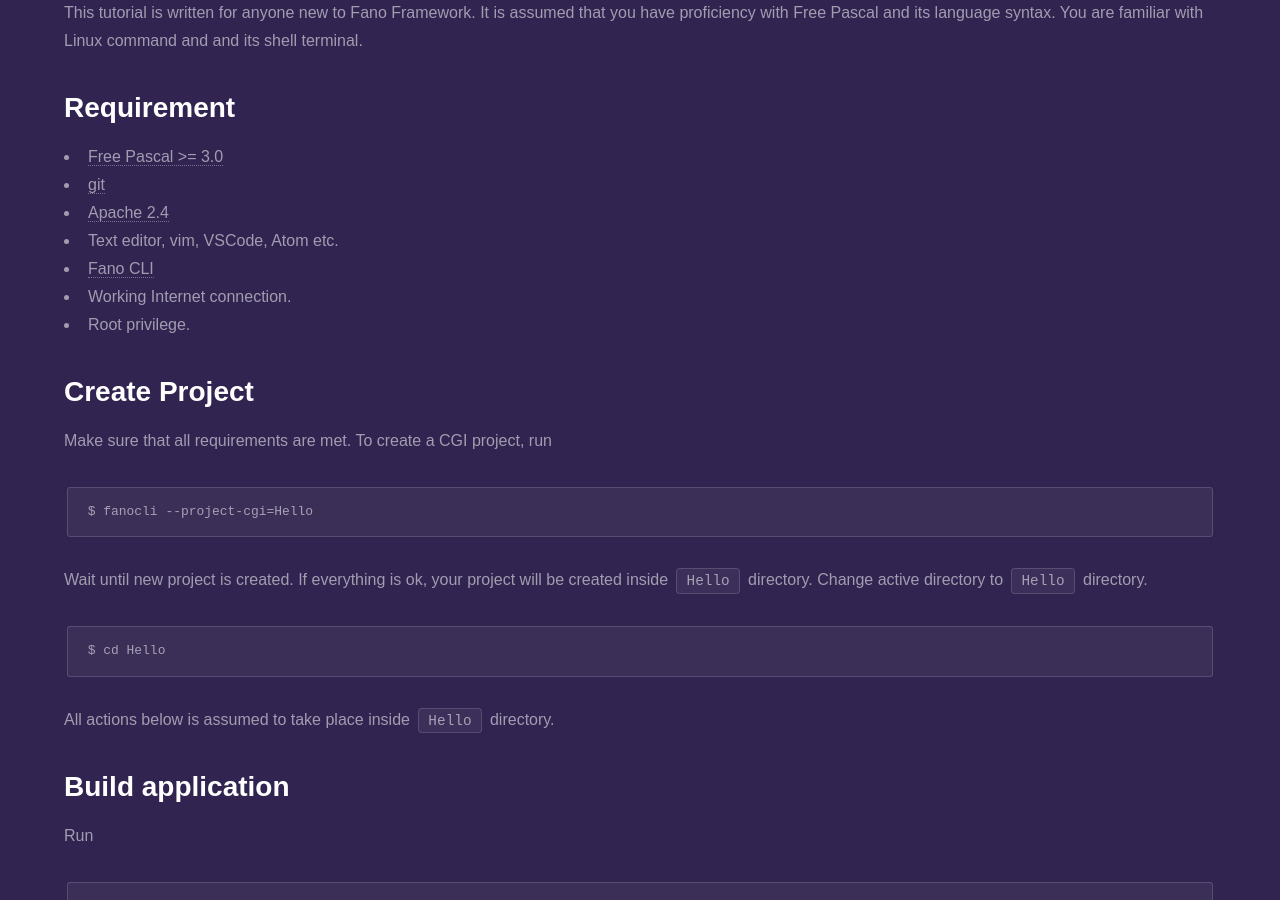
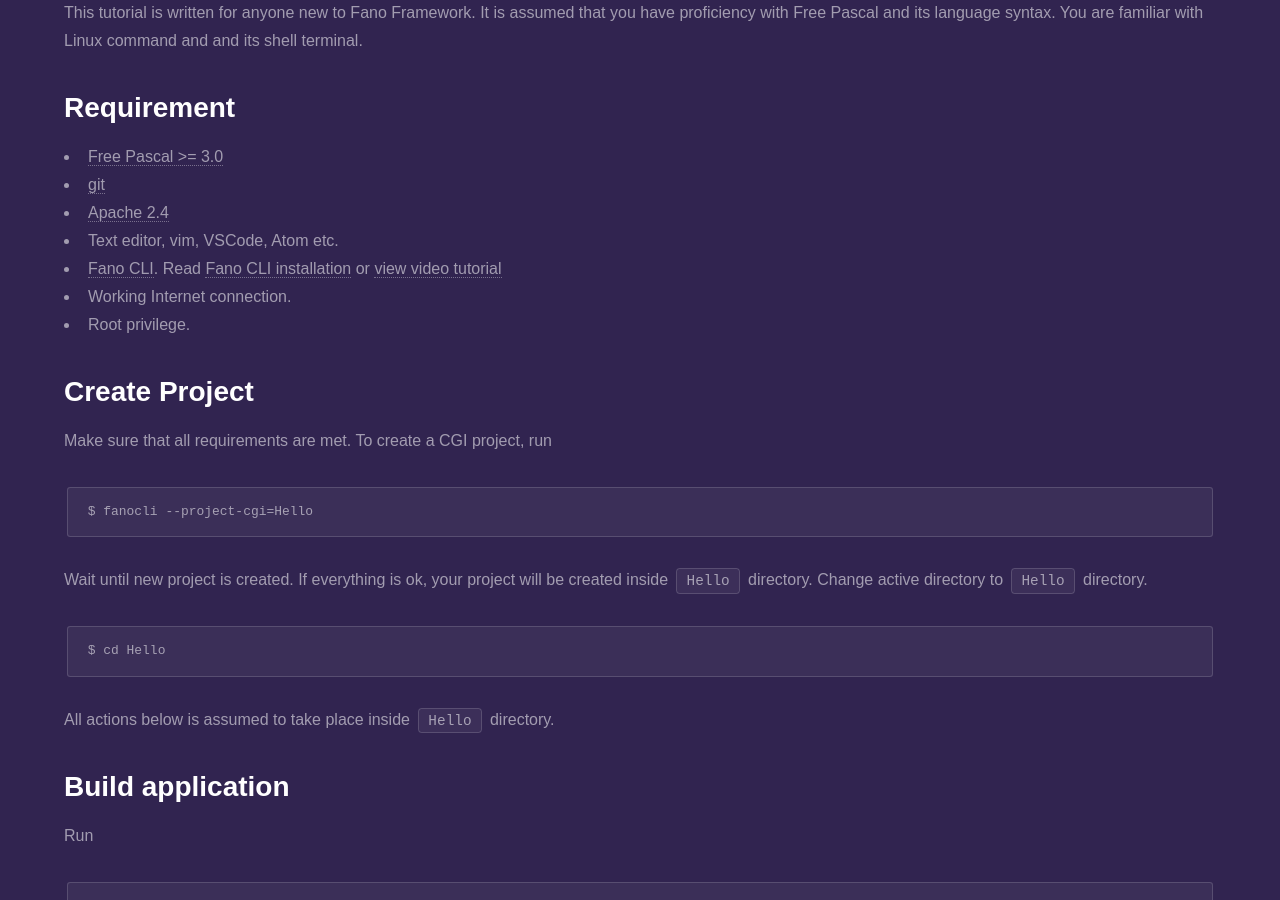
Before and after one commit to fanoframework/fanoframework.github.io, a Jekyll site: the page built from tutorials/hello-world-application-with-fano-cli/index.md, in a window 1280 px wide and 900 px high, scrolled down 439 px. Built offline with Jekyll 4.4.1, drawn with Linux system fonts in a browser that asks for light colours; our own code applies the rules of GitHub Pages for plain Markdown files.

Commit message:
add reference to Fano CLI installation

```diff
--- a/tutorials/hello-world-application-with-fano-cli/index.md
+++ b/tutorials/hello-world-application-with-fano-cli/index.md
@@ -17,7 +17,7 @@ This tutorial is written for anyone new to Fano Framework. It is assumed that yo
 - [git](https://git-scm.com/)
 - [Apache 2.4](https://httpd.apache.org/)
 - Text editor, vim, VSCode, Atom etc.
-- [Fano CLI](https://github.com/fanoframework/fano-cli)
+- [Fano CLI](https://github.com/fanoframework/fano-cli). Read [Fano CLI installation](/scaffolding-with-fano-cli/#installation) or [view video tutorial](https://www.youtube.com/watch?v=B42X_WB_iPs)
 - Working Internet connection.
 - Root privilege.
 
```
